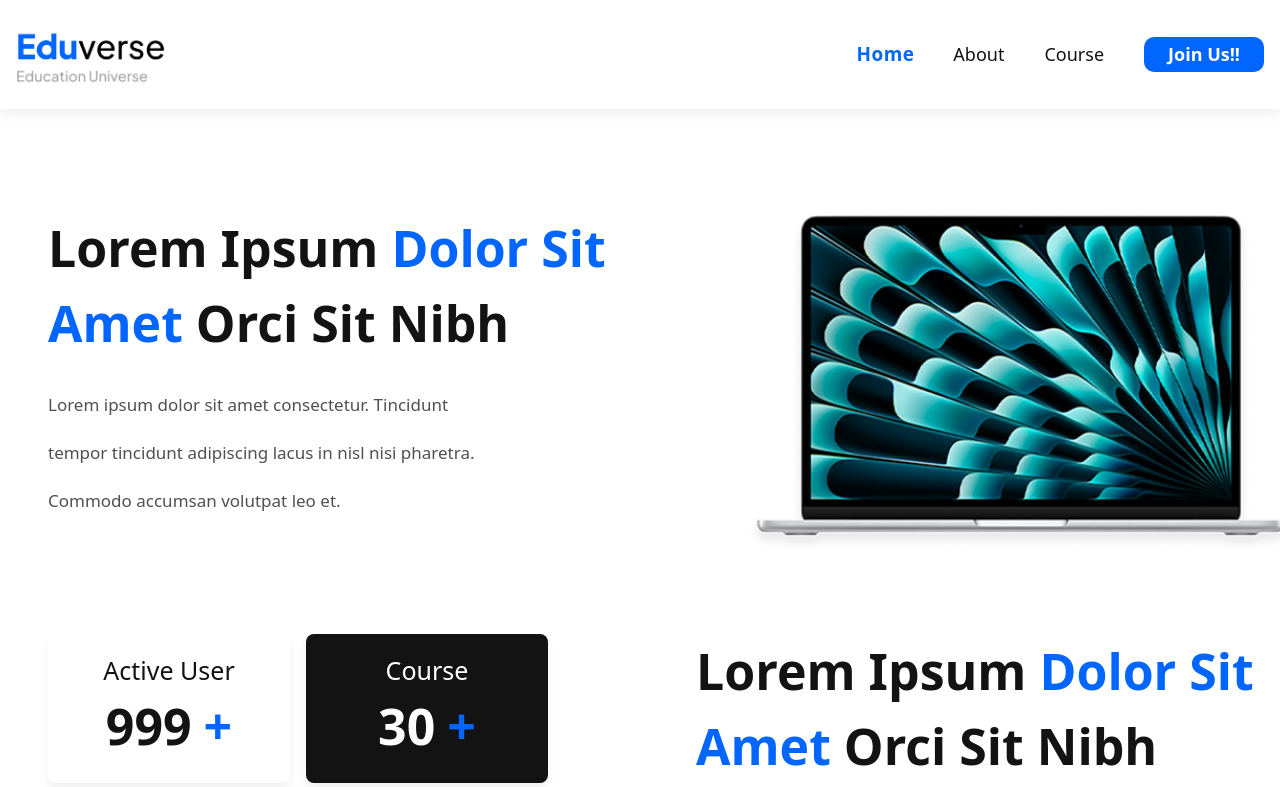
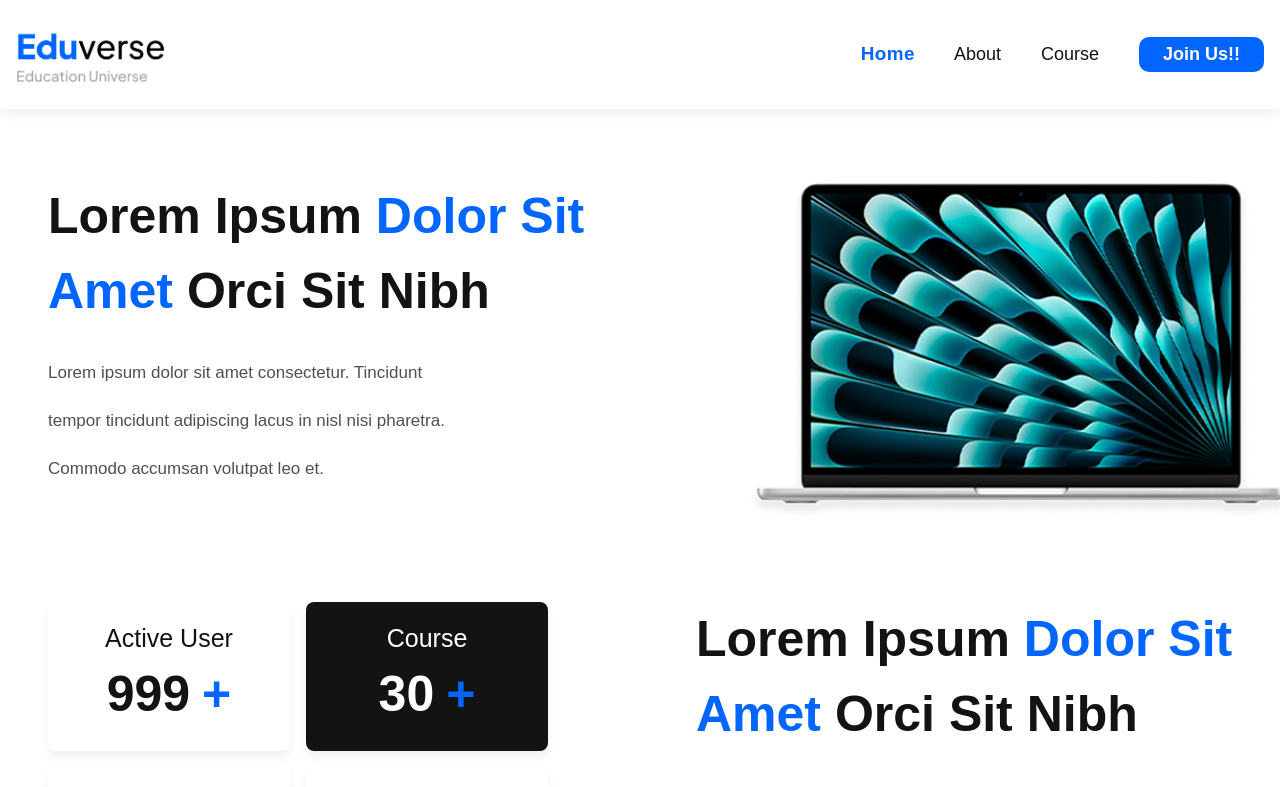
Before and after one commit to Yusufadii/Eduverse, a Next.js app: page / in a window 1280 px wide. Shown: the top 787 px of the page. Built offline with nearby package versions, Linux system fonts and the light colour scheme.

Commit message:
gas gis gus

```diff
--- a/src/app/globals.css
+++ b/src/app/globals.css
@@ -6,8 +6,8 @@
 @theme inline {
   --color-background: var(--background);
   --color-foreground: var(--foreground);
-  --font-sans: var(--font-geist-sans);
-  --font-mono: var(--font-geist-mono);
+  --font-sans: "Plus Jakarta Sans", sans-serif;
+  --font-mono: "Plus Jakarta Sans", sans-serif;
   --color-sidebar-ring: var(--sidebar-ring);
   --color-sidebar-border: var(--sidebar-border);
   --color-sidebar-accent-foreground: var(--sidebar-accent-foreground);
--- a/src/app/layout.js
+++ b/src/app/layout.js
@@ -2,16 +2,6 @@
 import "./globals.css";
 import Header from "@/components/navbar/page";
 import Footer from "@/components/footer/page";
-
-const geistSans = Geist({
-  variable: "--font-geist-sans",
-  subsets: ["latin"],
-});
-
-const geistMono = Geist_Mono({
-  variable: "--font-geist-mono",
-  subsets: ["latin"],
-});
 
 export const metadata = {
   title: "Eduverse",
@@ -21,7 +11,7 @@
 export default function RootLayout({ children }) {
   return (
     <html lang="en">
-      <body className={`${geistSans.variable} ${geistMono.variable} antialiased`} >
+      <body>
         <Header/>
         {children}
         <Footer/>
--- a/src/app/page.jsx
+++ b/src/app/page.jsx
@@ -5,10 +5,7 @@
 export default function Home() {
   return (
     <div>
-      <div
-        id="home"
-        className="flex flex-col items-center justify-center mt-[70px] sm:pt-8 sm:ps-8 sm:pe-8"
-      >
+      <div id="home" className="flex flex-col items-center justify-center mt-[70px] sm:ps-8 sm:pe-8">
         <Homepage />
       </div>
     </div>
```
